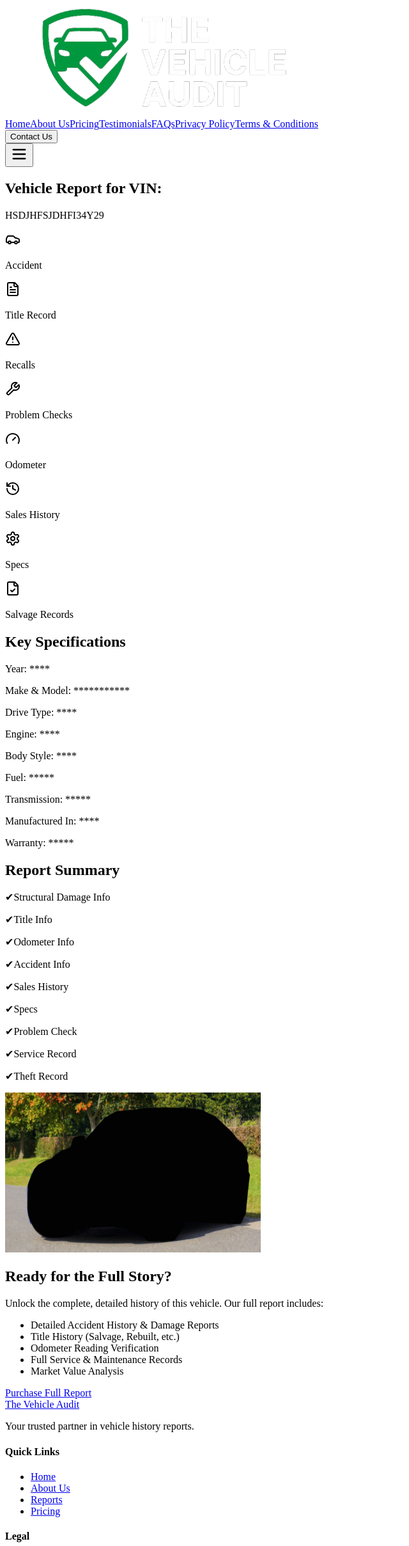
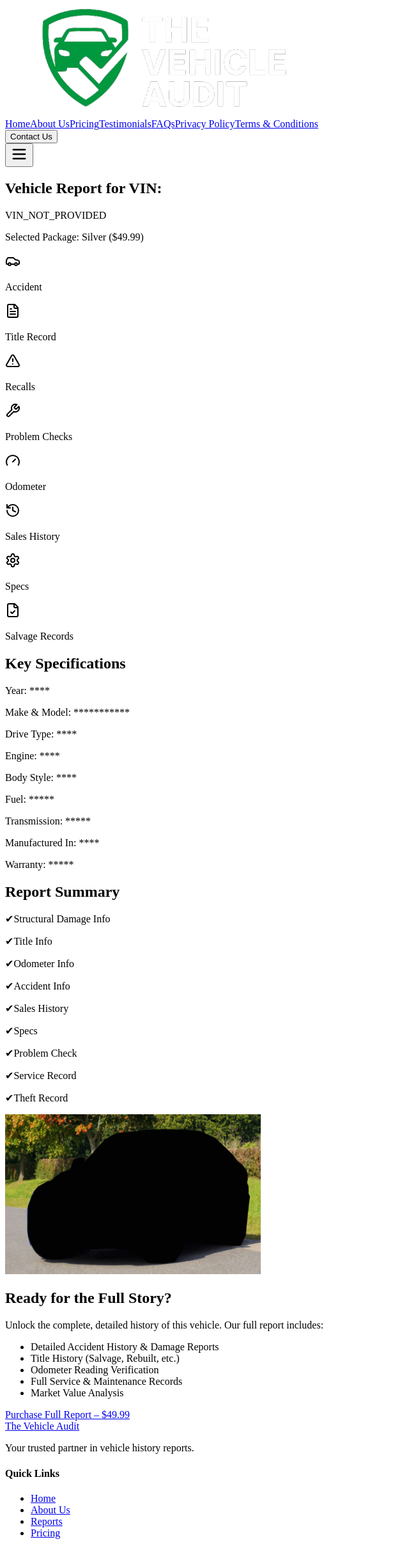
Before and after one commit to muhammadnoaman345/Get-carify, a Next.js app: page /summary in a window 1280 px wide. Shown: the top 2417 px of the page at 64% size, without its empty margins (0-640 px from the left). Built offline with nearby package versions, Linux system fonts and the light colour scheme.

Commit message:
Update summary.js

```diff
--- a/pages/summary.js
+++ b/pages/summary.js
@@ -1,3 +1,4 @@
+import { useRouter } from "next/router";
 import Image from "next/image";
 import {
   Car,
@@ -13,6 +14,16 @@ import Header from "../components/Navbar.js";
 import Footer from "../components/Footer.js";
 
 export default function Summary() {
+  const router = useRouter();
+  const { package: pkg = "Silver", val = "VIN_NOT_PROVIDED" } = router.query;
+
+  // Package pricing
+  const packagePrices = {
+    Silver: "$49.99",
+    Gold: "$89.99",
+    Platinum: "$119.99",
+  };
+
   return (
     <div className="min-h-screen bg-black text-white flex flex-col">
       {/* Header */}
@@ -28,8 +39,11 @@ export default function Summary() {
               <h2 className="text-green-500 text-lg font-semibold">
                 Vehicle Report for VIN:
               </h2>
-              <p className="text-2xl font-bold tracking-widest">
-                HSDJHFSJDHFI34Y29
+              <p className="text-2xl font-bold tracking-widest">{val}</p>
+              <p className="mt-2 text-gray-400">
+                Selected Package:{" "}
+                <span className="text-green-400 font-semibold">{pkg}</span> (
+                {packagePrices[pkg]})
               </p>
             </div>
 
@@ -174,10 +188,10 @@ export default function Summary() {
 
               {/* Checkout Button */}
               <a
-                href="/checkout"
+                href={`/checkout?package=${pkg}&vin=${val}`}
                 className="w-full block text-center bg-green-600 hover:bg-green-700 text-black font-bold py-3 px-4 rounded-2xl mt-4 shadow-md"
               >
-                Purchase Full Report
+                Purchase Full Report – {packagePrices[pkg]}
               </a>
             </div>
           </div>
```
